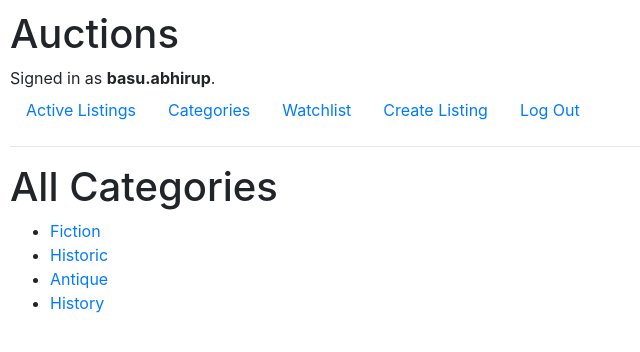
After one commit to basuabhirup/cs50w-commerce, a Django app: page /categories/ in a window 1280 px wide. The commit adds this page. Shown: the top 352 px of the page, without its empty margins (0-640 px from the left). Run offline with Django 3.2, Linux system fonts and the light colour scheme; a user stored in the database is signed in; data comes from the database, SQL or seed files in the repository; both versions use the stored data as it was after the commit; some libraries are stand-ins or nearby versions.

Commit message:
Implement 'categories' and 'category_listings' view

```diff
--- /dev/null
+++ b/auctions/templates/auctions/categories.html
@@ -0,0 +1,17 @@
+{% extends "auctions/layout.html" %}
+
+{% block title %}
+  Categories
+{% endblock %}
+
+{% block body %}
+    <h1>All Categories</h1>
+
+    <ul>
+        {% for category in categories %}
+            <li>
+                <a href="{% url 'category_listings' category %}">{{ category }}</a>
+            </li>
+        {% endfor %}
+    </ul>
+{% endblock %}
--- a/auctions/templates/auctions/layout.html
+++ b/auctions/templates/auctions/layout.html
@@ -21,9 +21,12 @@
                 <a class="nav-link" href="{% url 'index' %}">Active Listings</a>
             </li>
             {% if user.is_authenticated %}
-            <li class="nav-item">
-                <a class="nav-link" href="{% url 'watchlist' %}">Watchlist</a>
-            </li>
+                <li class="nav-item">
+                    <a class="nav-link" href="{% url 'categories' %}">Categories</a>
+                </li>
+                <li class="nav-item">
+                    <a class="nav-link" href="{% url 'watchlist' %}">Watchlist</a>
+                </li>
                 <li class="nav-item">
                     <a class="nav-link" href="{% url 'create_listing' %}">Create Listing</a>
                 </li>
--- a/auctions/urls.py
+++ b/auctions/urls.py
@@ -9,5 +9,7 @@ urlpatterns = [
     path("register", views.register, name="register"),
     path("create", views.create_listing, name="create_listing"),
     path("listing/<int:listing_id>", views.listing, name="listing"),
-    path("watchlist", views.watchlist, name="watchlist")
+    path("watchlist", views.watchlist, name="watchlist"),
+    path("categories/", views.all_categories, name="categories"),
+    path("category/<str:category>/", views.category_listings, name="category_listings"),
 ]
--- a/auctions/views.py
+++ b/auctions/views.py
@@ -99,7 +99,7 @@ def listing(request, listing_id):
         elif 'remove_from_watchlist' in request.POST:
             listing.watchers.remove(request.user)
             listing.save()
-            return redirect('listing', listing_id=listing.id)
+            return redirect('watchlist')
 
         if 'bid' in request.POST:
             new_bid = float(request.POST['bid'])
@@ -165,3 +165,24 @@ def watchlist(request):
         })
     else:
         return redirect("login")
+
+
+@login_required
+def all_categories(request):
+    categories = []
+    category_values = Listing.objects.filter(active=True).values('category')
+    for value in category_values:
+        for category in value['category'].split(','):
+            categories.append(category.strip())
+    return render(request, "auctions/categories.html", {
+        "categories": categories,
+    })
+
+
+@login_required
+def category_listings(request, category):
+  active_listings = Listing.objects.filter(active=True, category__icontains=category)
+  return render(request, "auctions/category_listings.html", {
+    "category": category,
+    "active_listings": active_listings,
+  })
```
Also changed, not shown: auctions/templates/auctions/category_listings.html (added, +28 -0 lines), db.sqlite3.
